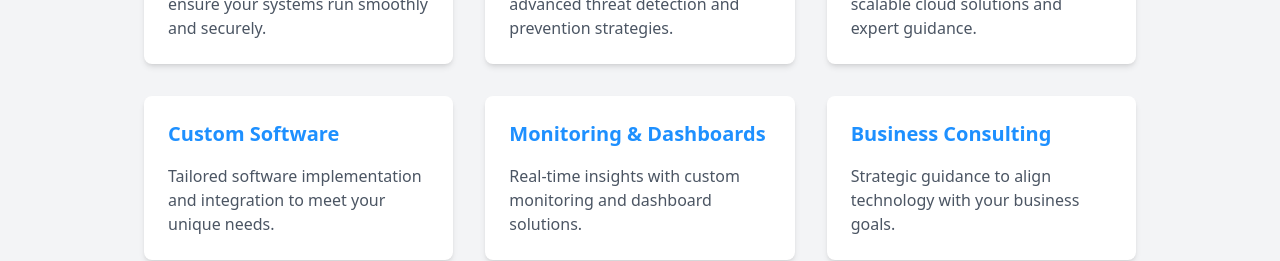
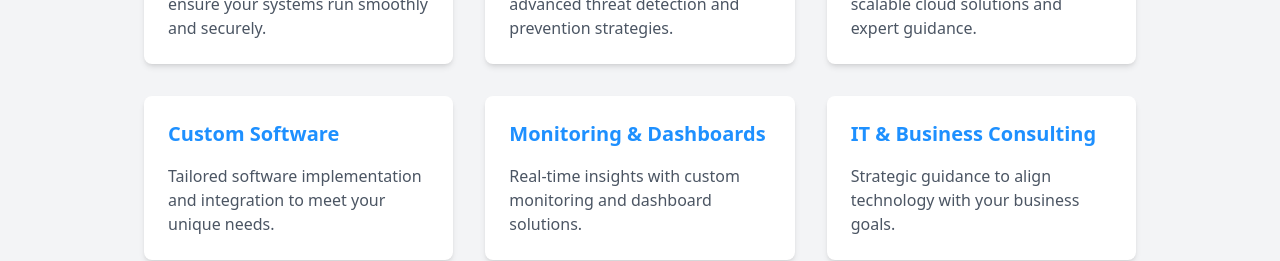
Before and after one commit to Cbarron1999/barron-technology, a React (Create React App) app: page / in a window 1280 px wide. Shown: the part 1340-1601 px from the top of the page. Built offline with nearby package versions, Linux system fonts and the light colour scheme.

Commit message:
Force update to redeploy

```diff
--- a/src/App.js
+++ b/src/App.js
@@ -58,7 +58,7 @@ function Services() {
     { title: "Cloud Consulting", description: "Optimize your operations with scalable cloud solutions and expert guidance." },
     { title: "Custom Software", description: "Tailored software implementation and integration to meet your unique needs." },
     { title: "Monitoring & Dashboards", description: "Real-time insights with custom monitoring and dashboard solutions." },
-    { title: "Business Consulting", description: "Strategic guidance to align technology with your business goals." },
+    { title: "IT & Business Consulting", description: "Strategic guidance to align technology with your business goals." },
   ];
 
   return (
```
